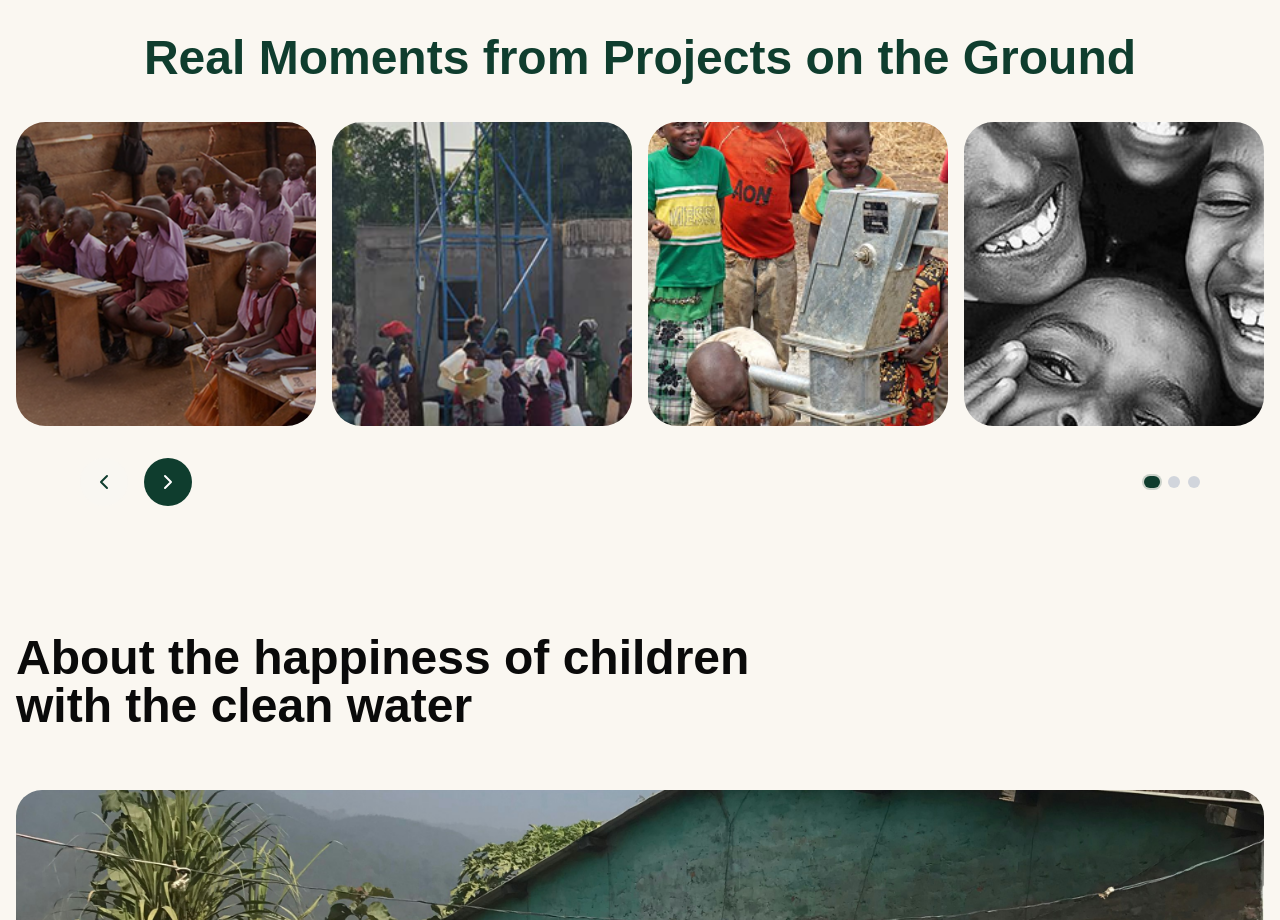
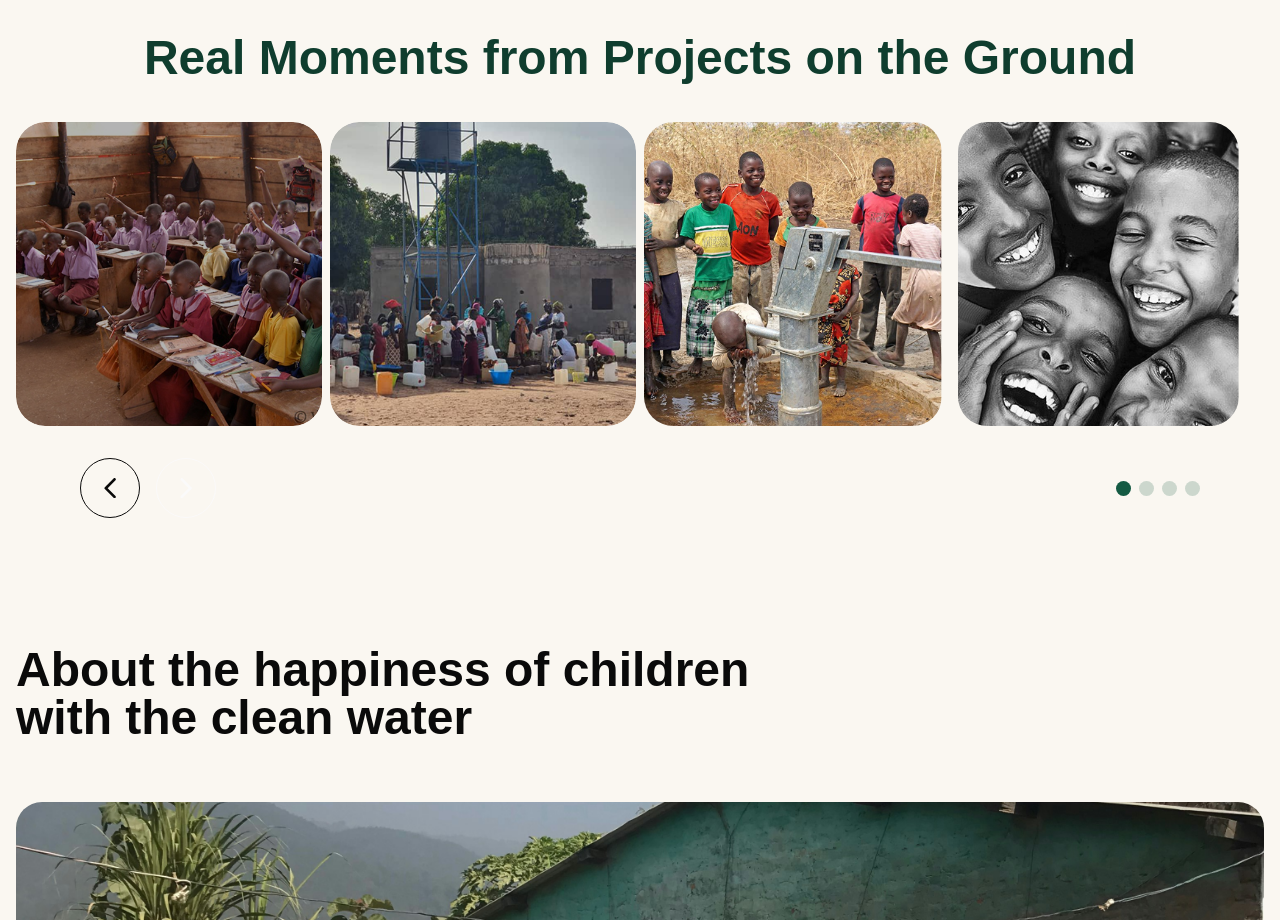
Before and after one commit to Charity-org/noor_elrahma_platform, a Next.js app: page /projects/1 in a window 1280 px wide. Shown: the part 1280-2200 px from the top of the page. Built offline with nearby package versions, Linux system fonts and the light colour scheme; a web font is replaced by a local one.

Commit message:
fix: fixing type line issue in parallax carousel project component

```diff
--- a/src/components/custom/ParallaxCarouselProject.tsx
+++ b/src/components/custom/ParallaxCarouselProject.tsx
@@ -1,28 +1,32 @@
-import { useCallback, useEffect, useState } from "react";
+import { useCallback, useEffect } from "react";
 import Image from "next/image";
-
-import { ChevronLeft, ChevronRight } from "lucide-react";
 
 import { EmblaCarouselType } from "embla-carousel";
 import useEmblaCarousel from "embla-carousel-react";
+import { DotButton, useDotButton } from "../ui/EmblaCarouselDotButton";
 
-import "../../styles/emblaParallaxCarouselSlidesPerView.css";
+import styles from "@/styles/CarouselParallaxPerView.module.css";
+import { NextButton, PrevButton, usePrevNextButtons } from "../ui/EmblaCarouselArrowButtons";
+
+import { cn } from "@/lib/utils";
 
 type PropType = {
-  projects: string[];
+  projects: {
+    title: string;
+    src: string;
+  }[];
 };
 
 function ParallaxCarouselProject({ projects }: PropType) {
   const [emblaRef, emblaApi] = useEmblaCarousel({
-    loop: false,
-    align: "start",
     slidesToScroll: 1,
     dragFree: true,
-    containScroll: "trimSnaps",
   });
 
-  const [selectedIndex, setSelectedIndex] = useState(0);
-  const [scrollSnaps, setScrollSnaps] = useState<number[]>([]);
+  const { selectedIndex, scrollSnaps, onDotButtonClick } = useDotButton(emblaApi);
+
+  const { prevBtnDisabled, nextBtnDisabled, atEnd, onPrevButtonClick, onNextButtonClick } =
+    usePrevNextButtons(emblaApi);
 
   const tweenParallax = useCallback((emblaApi: EmblaCarouselType) => {
     const engine = emblaApi.internalEngine();
@@ -37,8 +41,8 @@ function ParallaxCarouselProject({ projects }: PropType) {
       const slidesInSnap = engine.slideRegistry[snapIndex];
 
       slidesInSnap.forEach((slideIndex) => {
-        const translate = diffToTarget * (-1 * 18) + "%";
-        const layer = slides[slideIndex].querySelector(".real__project__embla__parallax__layer");
+        const translate = diffToTarget * (-1 * 11) + "%";
+        const layer = slides[slideIndex].querySelector(`.${styles.embla__parallax__layer}`);
 
         if (layer) {
           (layer as HTMLElement).style.transform = `translateX(${translate})`;
@@ -47,94 +51,81 @@ function ParallaxCarouselProject({ projects }: PropType) {
     });
   }, []);
 
-  const scrollPrev = useCallback(() => emblaApi && emblaApi.scrollPrev(), [emblaApi]);
-  const scrollNext = useCallback(() => emblaApi && emblaApi.scrollNext(), [emblaApi]);
-  const scrollTo = useCallback((index: number) => emblaApi && emblaApi.scrollTo(index), [emblaApi]);
-
-  const onInit = useCallback((emblaApi: EmblaCarouselType) => {
-    setScrollSnaps(emblaApi.scrollSnapList());
-  }, []);
-
-  const onSelect = useCallback((emblaApi: EmblaCarouselType) => {
-    setSelectedIndex(emblaApi.selectedScrollSnap());
-  }, []);
-
   useEffect(() => {
     if (!emblaApi) return;
 
     const timeoutId = setTimeout(() => {
-      onInit(emblaApi);
-      onSelect(emblaApi);
       tweenParallax(emblaApi);
       emblaApi.reInit();
     }, 20);
 
-    emblaApi
-      .on("reInit", onInit)
-      .on("reInit", onSelect)
-      .on("reInit", tweenParallax)
-      .on("scroll", tweenParallax)
-      .on("select", onSelect);
+    emblaApi.on("reInit", tweenParallax).on("scroll", tweenParallax);
 
     return () => {
       clearTimeout(timeoutId);
-      emblaApi
-        .off("reInit", onInit)
-        .off("reInit", onSelect)
-        .off("reInit", tweenParallax)
-        .off("scroll", tweenParallax)
-        .off("select", onSelect);
+      emblaApi.off("reInit", tweenParallax).off("scroll", tweenParallax);
     };
-  }, [emblaApi, onInit, onSelect, tweenParallax]);
+  }, [emblaApi, tweenParallax]);
+
   return (
-    <div className="real_project_embla" ref={emblaRef}>
-      <div className="real__project__embla__container">
-        {projects.map((image, index) => (
-          <div key={`${image} - ${index}`} className="real__project__embla__slide">
-            <div className="real__project__embla__parallax">
-              <div className="real__project__embla__parallax__layer">
+    <div className={styles.embla}>
+      <div className={styles.embla__viewport} ref={emblaRef}>
+        <div className={styles.embla__container}>
+          {projects.map((project) => (
+            <div key={project.title} className={styles.embla__slide}>
+              <div className={styles.embla__parallax}>
+                <div className={styles.embla__parallax__layer}>
                   <Image
-                  src={image}
-                  alt={`Project moment ${index}`}
+                    src={project.src}
+                    alt={project.title}
                     width={310}
                     height={310}
-                  className="real__project__embla__parallax__img"
+                    className={`${styles.embla__parallax__img} ${styles.embla__slide__img}`}
                   />
-                {/* <div className="overlay"></div> */}
                 </div>
               </div>
             </div>
           ))}
         </div>
+      </div>
 
       <div className="flex justify-between items-center max-w-6xl mx-auto mt-8 px-4">
         {/* Navigation Buttons */}
         <div className="flex gap-4">
-          <button
-            onClick={scrollPrev}
-            className="w-12 h-12 rounded-full bg-secondary/20 flex items-center justify-center hover:bg-secondary/40 transition-colors"
-          >
-            <ChevronLeft className="w-6 h-6 text-primary" />
-          </button>
-          <button
-            onClick={scrollNext}
-            className="w-12 h-12 rounded-full bg-primary flex items-center justify-center hover:bg-primary/90 transition-colors"
-          >
-            <ChevronRight className="w-6 h-6 text-white" />
-          </button>
+          <PrevButton
+            onClick={onPrevButtonClick}
+            disabled={prevBtnDisabled}
+            isActive={atEnd}
+            className={cn(
+              styles.embla__button,
+              styles.embla__button__prev,
+              atEnd && styles.embla__button__active,
+            )}
+            svgClassName={styles.embla__button__svg}
+          />
+          <NextButton
+            onClick={onNextButtonClick}
+            disabled={nextBtnDisabled}
+            isActive={!atEnd}
+            className={cn(
+              styles.embla__button,
+              styles.embla__button__next,
+              !atEnd && styles.embla__button__active,
+            )}
+            svgClassName={styles.embla__button__svg}
+          />
         </div>
 
         {/* Dots */}
         <div className="flex gap-2">
           {scrollSnaps.map((_, index) => (
-            <button
+            <DotButton
               key={index}
-              onClick={() => scrollTo(index)}
-              className={`w-3 h-3 rounded-full transition-all duration-300 ${
-                index === selectedIndex
-                  ? "bg-primary w-4 ring-2 ring-primary/20"
-                  : "bg-gray-300 hover:bg-gray-400"
-              }`}
+              onClick={() => onDotButtonClick(index)}
+              className={cn(
+                styles.embla__dot,
+                index === selectedIndex && styles.embla__dot__selected,
+              )}
             />
           ))}
         </div>
--- a/src/components/custom/SubPagesHero.tsx
+++ b/src/components/custom/SubPagesHero.tsx
@@ -1,10 +1,15 @@
 import { cn } from "@/lib/utils";
+import Image from "next/image";
+
 const SubPagesHero = ({ children, bgImage }: { children: React.ReactNode; bgImage: string }) => {
   return (
-    <section
-      className={cn("relative w-full h-100 bg-cover bg-center")}
-      style={{ backgroundImage: `url('${bgImage}')` }}
-    >
+    <section className={cn("relative w-full h-[50vh]")}>
+      <Image
+        src={bgImage}
+        alt="Hero background"
+        fill
+        className="object-cover object-center -z-10"
+      />
       <div className="overlay"></div>
       <div className="container relative z-20 h-full flex flex-col items-center justify-center text-center">
         {children}
--- /dev/null
+++ b/src/styles/CarouselParallaxPerView.module.css
@@ -0,0 +1,132 @@
+.embla {
+  --slide-height: 19rem;
+  --slide-spacing: 0.5rem;
+  --slide-size: 100%;
+  width: 100%;
+  margin-left: auto;
+  margin-right: auto;
+}
+.embla__viewport {
+  overflow: hidden;
+}
+
+@media (min-width: 40rem) {
+  .embla {
+    --slide-size: 50%;
+  }
+}
+
+@media (min-width: 64rem) {
+  .embla {
+    --slide-size: 25%;
+  }
+}
+.embla__container {
+  display: flex;
+  touch-action: pan-y pinch-zoom;
+  backface-visibility: hidden;
+  margin-left: calc(var(--slide-spacing) * -1);
+}
+.embla__slide {
+  position: relative;
+  min-width: 0;
+  flex: 0 0 var(--slide-size);
+  padding-left: var(--slide-spacing);
+}
+.embla__slide__img {
+  border-radius: 1.8rem;
+  display: block;
+  height: var(--slide-height);
+  width: 100%;
+  object-fit: cover;
+}
+.embla__parallax {
+  overflow: hidden;
+  display: flex;
+  height: var(--slide-height);
+  border-radius: 1.84rem;
+}
+.embla__parallax__layer {
+  position: relative;
+  height: 100%;
+  width: 100%;
+  max-width: none;
+  display: flex;
+}
+.embla__parallax__img {
+  object-fit: cover;
+  height: 100%;
+  flex: 0 0 calc(115% + (var(--slide-spacing) * 2));
+}
+.embla__controls {
+  grid-template-columns: auto 1fr;
+  justify-content: space-between;
+  gap: 1.2rem;
+  margin-top: 1.8rem;
+}
+.embla__buttons {
+  display: grid;
+  grid-template-columns: repeat(2, 1fr);
+  gap: 0.6rem;
+  align-items: center;
+}
+.embla__button {
+  -webkit-tap-highlight-color: rgba(var(--text-high-contrast-rgb-value), 0.5);
+  -webkit-appearance: none;
+  appearance: none;
+  background-color: transparent;
+  touch-action: manipulation;
+  display: inline-flex;
+  text-decoration: none;
+  cursor: pointer;
+  border: 0;
+  padding: 0;
+  margin: 0;
+  box-shadow: inset 0 0 0 0.2rem var(--detail-medium-contrast);
+  width: 60px;
+  height: 60px;
+  z-index: 1;
+  border-radius: 50%;
+  color: var(--color-primary);
+  display: flex;
+  align-items: center;
+  justify-content: center;
+  transition:
+    background-color 0.3s ease,
+    color 0.3s ease;
+}
+
+.embla__button__prev {
+  @apply border text-(--color-primary)/20 border-(--color-primary);
+}
+
+.embla__button__next {
+  @apply border text-(--primary-foreground) bg-(--color-primary);
+}
+.embla__button__svg {
+  width: 35%;
+  height: 35%;
+}
+.embla__dot {
+  -webkit-tap-highlight-color: rgba(var(--text-high-contrast-rgb-value), 0.5);
+  -webkit-appearance: none;
+  appearance: none;
+  background-color: rgba(20, 90, 67, 0.2);
+  touch-action: manipulation;
+  display: inline-flex;
+  text-decoration: none;
+  cursor: pointer;
+  border: 0;
+  padding: 0;
+  margin: 0;
+  width: 15px;
+  height: 15px;
+  display: flex;
+  align-items: center;
+  justify-content: center;
+  border-radius: 50%;
+  transition: background-color 0.3s ease;
+}
+.embla__dot__selected {
+  background-color: #145a43;
+}
--- a/src/styles/emblaParallaxCarouselSlidesPerView.css
+++ /dev/null
@@ -1,55 +0,0 @@
-.real_project_embla {
-  --slide-height: 19rem;
-  --slide-spacing: 1rem;
-  --slide-size: 100%;
-  width: 100%;
-  margin-left: auto;
-  margin-right: auto;
-  overflow: hidden;
-}
-
-@media (min-width: 40rem) {
-  .real_project_embla {
-    --slide-size: 50%;
-  }
-}
-
-@media (min-width: 64rem) {
-  .real_project_embla {
-    --slide-size: 25%;
-  }
-}
-
-.real__project__embla__container {
-  display: flex;
-  touch-action: pan-y;
-  backface-visibility: hidden;
-  margin-left: calc(var(--slide-spacing) * -1);
-}
-
-.real__project__embla__slide {
-  position: relative;
-  min-width: 0;
-  flex: 0 0 var(--slide-size);
-  padding-left: var(--slide-spacing);
-}
-
-.real__project__embla__parallax {
-  overflow: hidden;
-  display: flex;
-  height: var(--slide-height);
-  border-radius: 1.84rem;
-}
-
-.real__project__embla__parallax__layer {
-  position: relative;
-  height: 100%;
-  max-width: none;
-  flex: 0 0 calc(175% + (var(--slide-spacing) * 2));
-}
-
-.real__project__embla__parallax__img {
-  object-fit: cover;
-  width: 100%;
-  height: 100%;
-}
```
Lines whose indentation alone changed are shown as unchanged.
